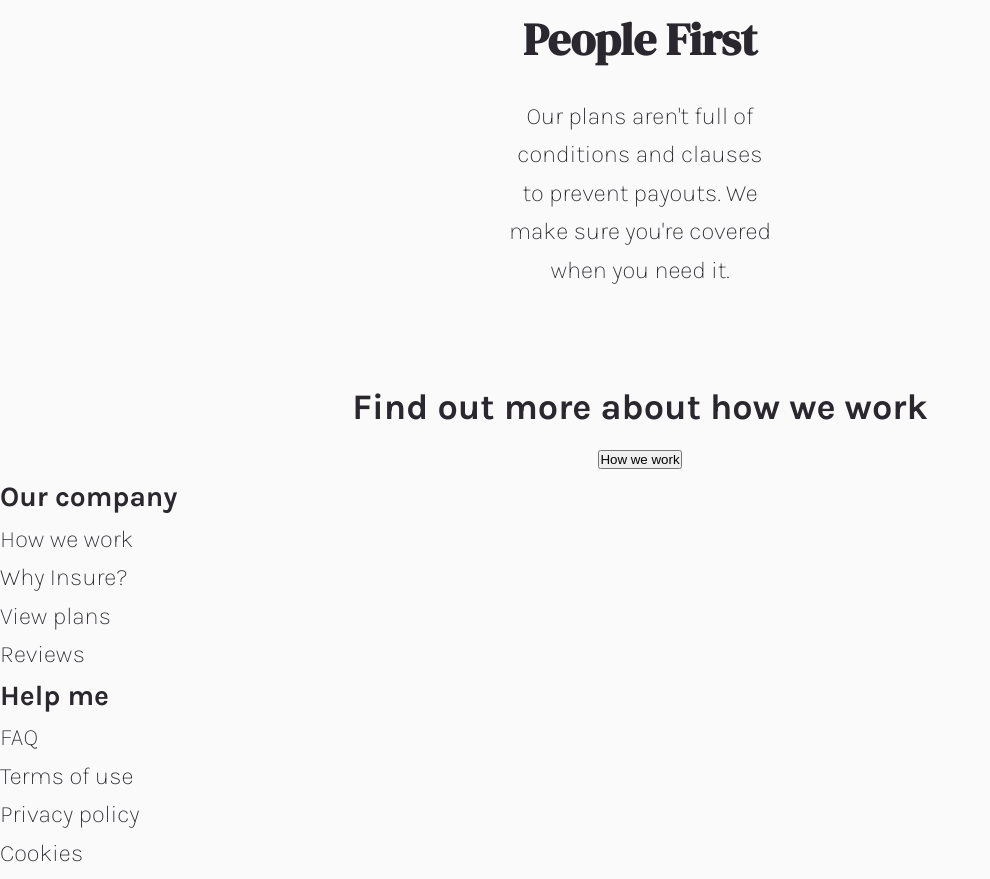
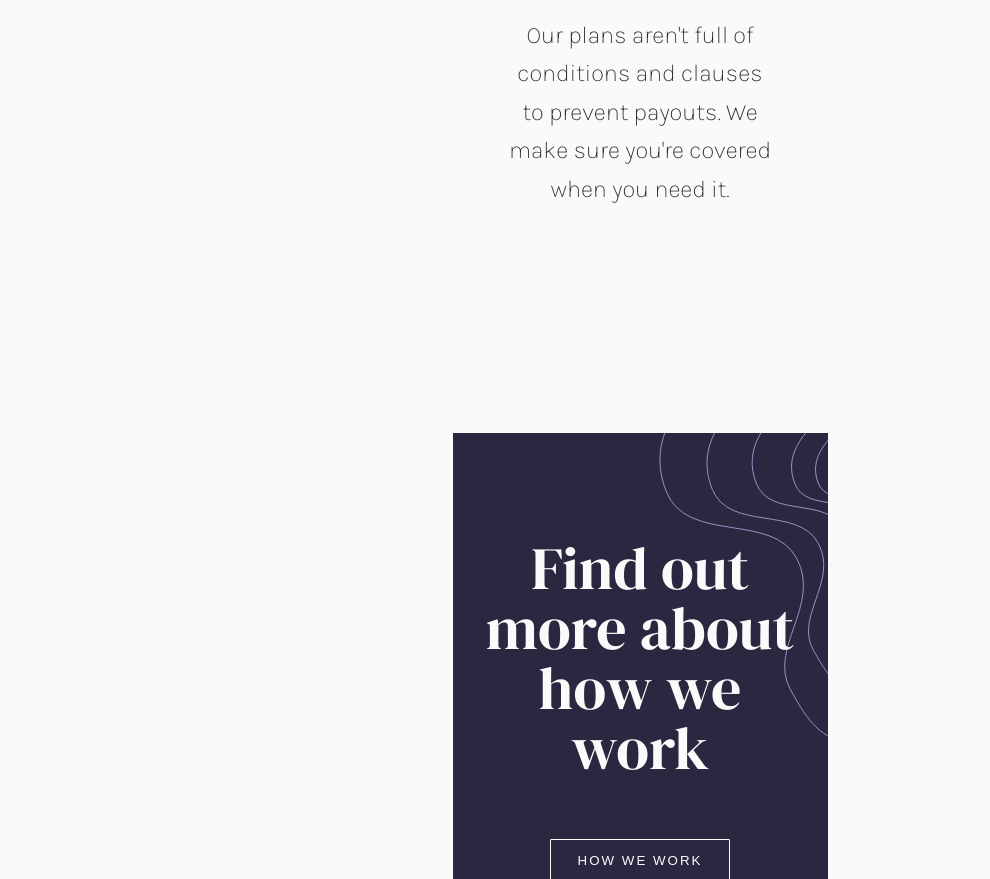
Before and after one commit to SVDwebtech/insureLandingPage029, a website: page index.html in a window 1280 px wide. Shown: the part 3377-4256 px from the top of the page, without its empty margins (0-990 px from the left). Drawn offline with Linux system fonts and the light colour scheme.

Commit message:
add styling to main__companyWorkProcess

```diff
--- a/index.html
+++ b/index.html
@@ -83,9 +83,9 @@
 
     </section>
 
-    <section class="companyWorkProcess">
-      <h2>Find out more about how we work</h2>
-      <button>How we work</button>
+    <section class="main__companyWorkProcess">
+      <h2 class="headingH2">Find out more about how we work</h2>
+      <button class="btn btn--view-plans">How we work</button>
     </section>
 
   </main>
--- a/sass/base/_typography.scss
+++ b/sass/base/_typography.scss
@@ -5,12 +5,6 @@ body {
 	font-weight: 200;
 	line-height: 1.6;
 }
-
-.header__content-container {
-	color: $color-secondary-veryLightGray;
-	text-align: center;
-}
-
 
 .headingH1 {
 	font-family: 'DM Serif Display', serif;
@@ -23,6 +17,7 @@ body {
 	font-family: 'DM Serif Display', serif;
 	font-size: 4.5rem;
 	font-weight: 700;
+	line-height: 1;
 }
 
 .headingH3 {
@@ -46,9 +41,21 @@ body {
 
 }
 
-.header {
+.header__content-container {
+	color: $color-secondary-veryLightGray;
+	text-align: center;
+}
 
+.main__companyWorkProcess {
+	color: $color-secondary-veryLightGray;
+	text-align: center;
+
+	h2 {
+		font-size: 4rem;
+		font-weight: 400;
+	}
 }
+
 
 .footer {
 
--- a/sass/pages/_home.scss
+++ b/sass/pages/_home.scss
@@ -66,8 +66,6 @@
 		background-size: 33%;
 		background-position: right 37rem;
 
-		// width: min(37.5rem, 100%);
-		// height: min(100rem);
 		width: 100%;
 		height: 100rem;
 
@@ -99,5 +97,28 @@
 		}
 	}
 
+	&__companyWorkProcess {
+
+		background-image: url("../images/bg-pattern-how-we-work-mobile.svg");
+		background-color: $color-primary-darkViolet;
+		background-repeat: no-repeat;
+		background-size: 45%;
+		background-position: right top;
+		background-color: $color-primary-darkViolet;
+
+		width: 375px;
+		padding: 7rem 2rem;
+		margin: 0 auto;
+		margin-top: 15rem;
+
+		h2 {
+			margin-bottom: 4rem;
+		}
+
+		button {
+
+		}
+	}
+
 
 }
```
Also changed, not shown: css/styles.css, 1 other file.
